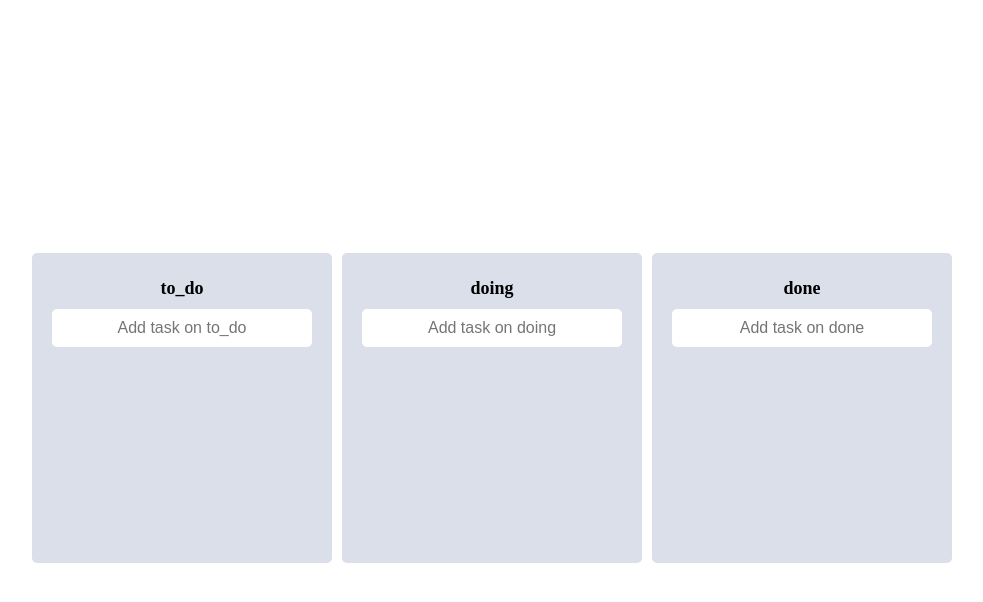
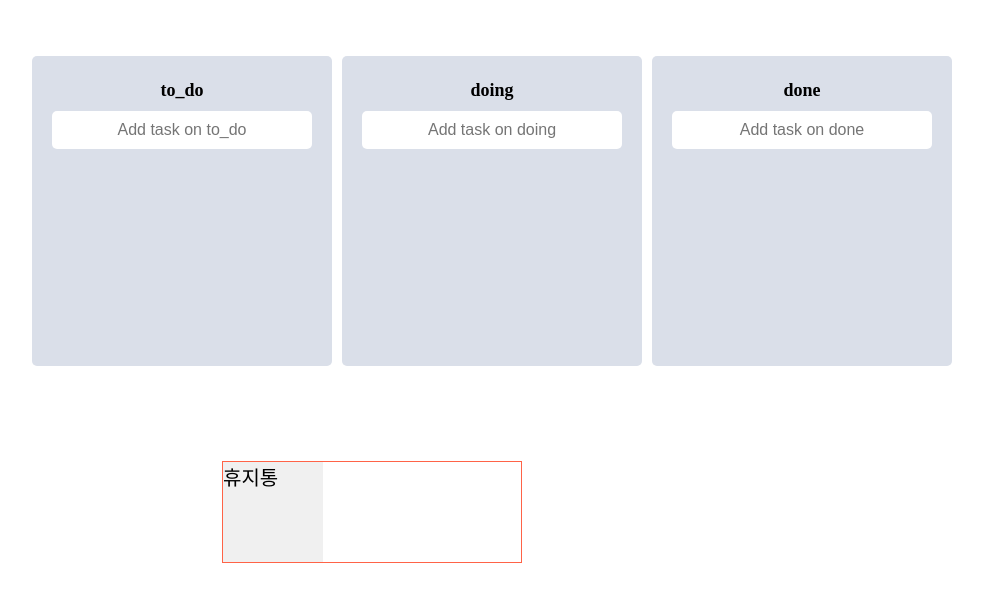
Before and after one commit to banminseok/react_master_class_ts, a React (Create React App) app: page / in a window 1280 px wide. Shown: the top 602 px of the page, without its empty margins (268-1251 px from the left). Built offline with nearby package versions, Linux system fonts and the light colour scheme.

Commit message:
trash drag test

```diff
--- a/src/App.tsx
+++ b/src/App.tsx
@@ -13,6 +13,7 @@ const Wrapper = styled.div`
   justify-content: center;
   align-items: center;
   height: 100vh;
+  flex-wrap: wrap;
 `;
 
 const Boards = styled.div`
@@ -22,6 +23,31 @@ const Boards = styled.div`
   grid-template-columns: repeat(3, 1fr);
 `;
 
+const TrashContainer = styled.div`
+  width: 300px;
+  height: 300px;
+`;
+interface ITrashProps {
+  isDraggingFromThis: boolean;
+  isDraggingOver: boolean;
+}
+
+const Trash = styled.div<ITrashProps>`
+  border : 1px solid ${props => props.isDraggingOver
+    ? "#dfe6e9"
+    : props.isDraggingFromThis
+      ? "#b2bec3"
+      : "tomato"};
+`;
+
+
+
+const TrashIcon = styled.div`
+  width: 100px;
+  height: 100px;
+  background-color : #f0f0f0;
+  font-size : 20px;
+`;
 
 function App() {
   const [toDos, setToDos] = useRecoilState(toDoState);
@@ -67,6 +93,19 @@ function App() {
             <Board key={boardId} boardId={boardId} toDos={toDos[boardId]} />
           ))}
         </Boards>
+        <TrashContainer>
+          <Droppable droppableId="trashbin" type="trash">
+            {(magic, info) => (
+              <Trash ref={magic.innerRef} {...magic.droppableProps}
+                isDraggingOver={info.isDraggingOver}
+                isDraggingFromThis={Boolean(info.draggingFromThisWith)}>
+                <TrashIcon >
+                  휴지통
+                </TrashIcon>
+              </Trash>
+            )}
+          </Droppable>
+        </TrashContainer>
       </Wrapper>
     </DragDropContext>
   );
```
